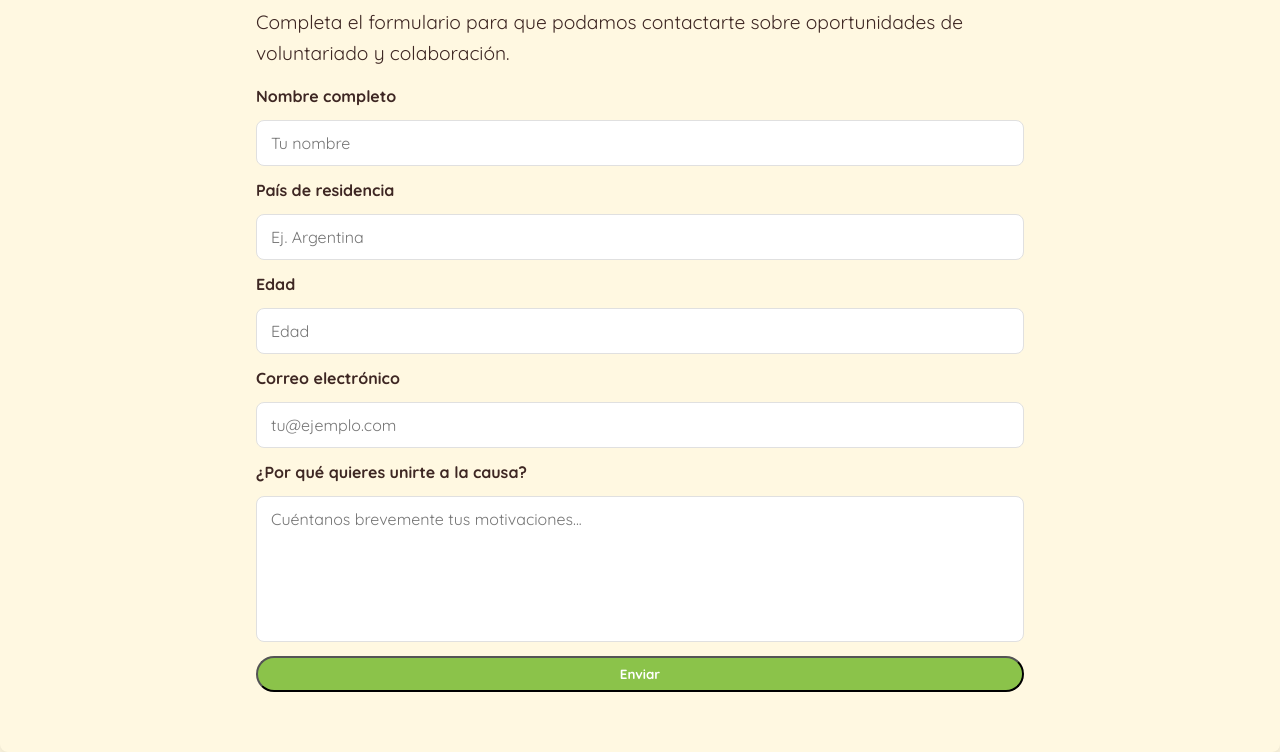
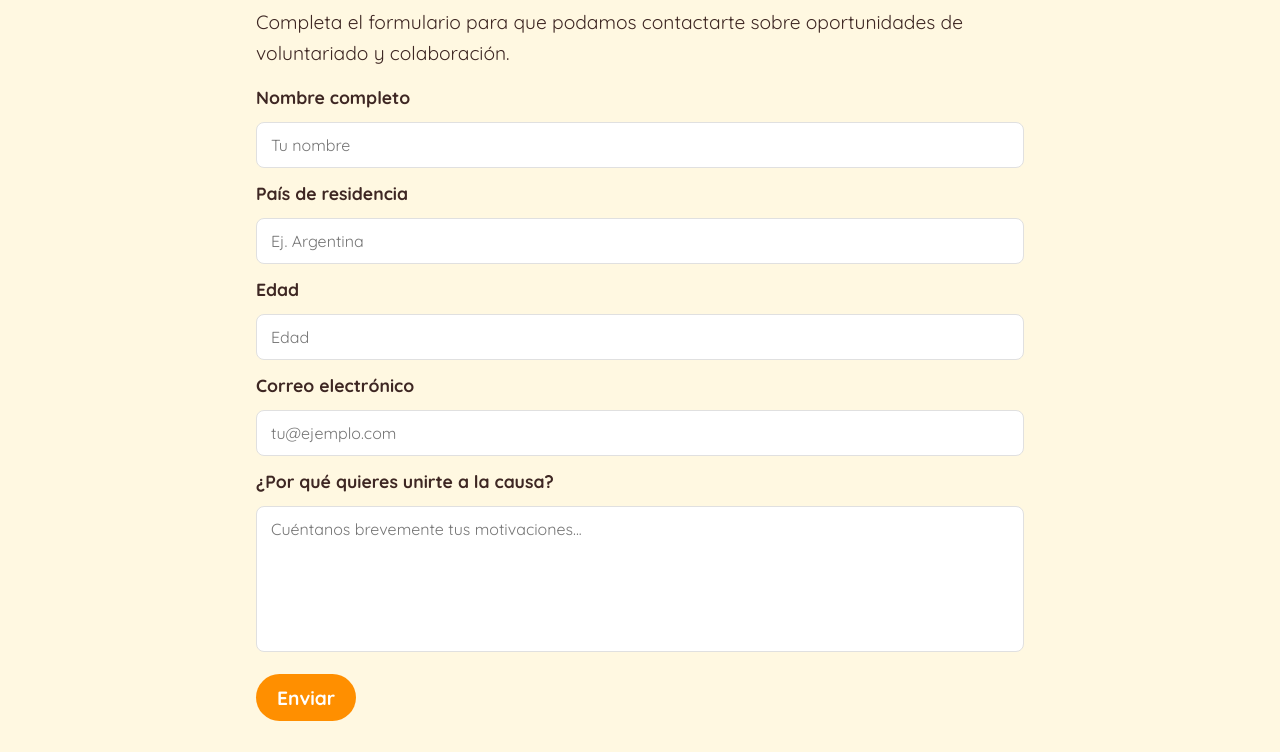
Before and after one commit to agusiacu/CacaoLibre, a plain HTML site: page contacto.html in a window 1280 px wide. Shown: the part 200-952 px from the top of the page. Drawn offline with Linux system fonts and the light colour scheme; a web font is replaced by a local one.

Commit message:
Contacto es un poco más lindo
Botón con animación
Borde seleccionado más grueso
Animación aplicada también a botón de donar

```diff
--- a/style.css
+++ b/style.css
@@ -60,6 +60,9 @@ a {
     text-decoration: none;
     color: inherit;
 }
+button {
+    cursor: pointer;
+}
 
 /* Header */
 header {
@@ -103,10 +106,11 @@ header {
     padding: 0.6em 1.1em;
     border-radius: 50px;
     text-decoration: none;
-    transition: background-color 0.3s ease;
+    transition: all 0.3s ease;
 }
 .btn-donar:hover {
     background-color: #7CB342; /* Verde más oscuro */
+    transform: scale(110%);
 }
 
 /* Header diseño desktop */
@@ -393,6 +397,7 @@ article {
     label {
         font-weight: 700;
         color: var(--accent);
+        font-size: 1.1rem;
     }
     input,textarea {
         width: 100%;
@@ -403,10 +408,22 @@ article {
         color: var(--accent);
         font-size: 1rem;
     }
+    button {
+        background-color: var(--accent-2);
+        border: none;
+        width: fit-content;
+        font-size: 1.2rem;
+        margin-top: 8px;
+        transition: all 0.3s ease;
+    }
     input:focus, textarea:focus {
         outline: none;
-        border-color: var(--accent-2);
+        border: 2px solid var(--accent-2);
         box-shadow: 0 6px 18px rgba(255,143,0,0.06);
+    }
+    button:hover {
+        background-color: #f58733; /* Naranja más oscuro */
+        transform: scale(110%);
     }
 }
 #contact-success {
```
